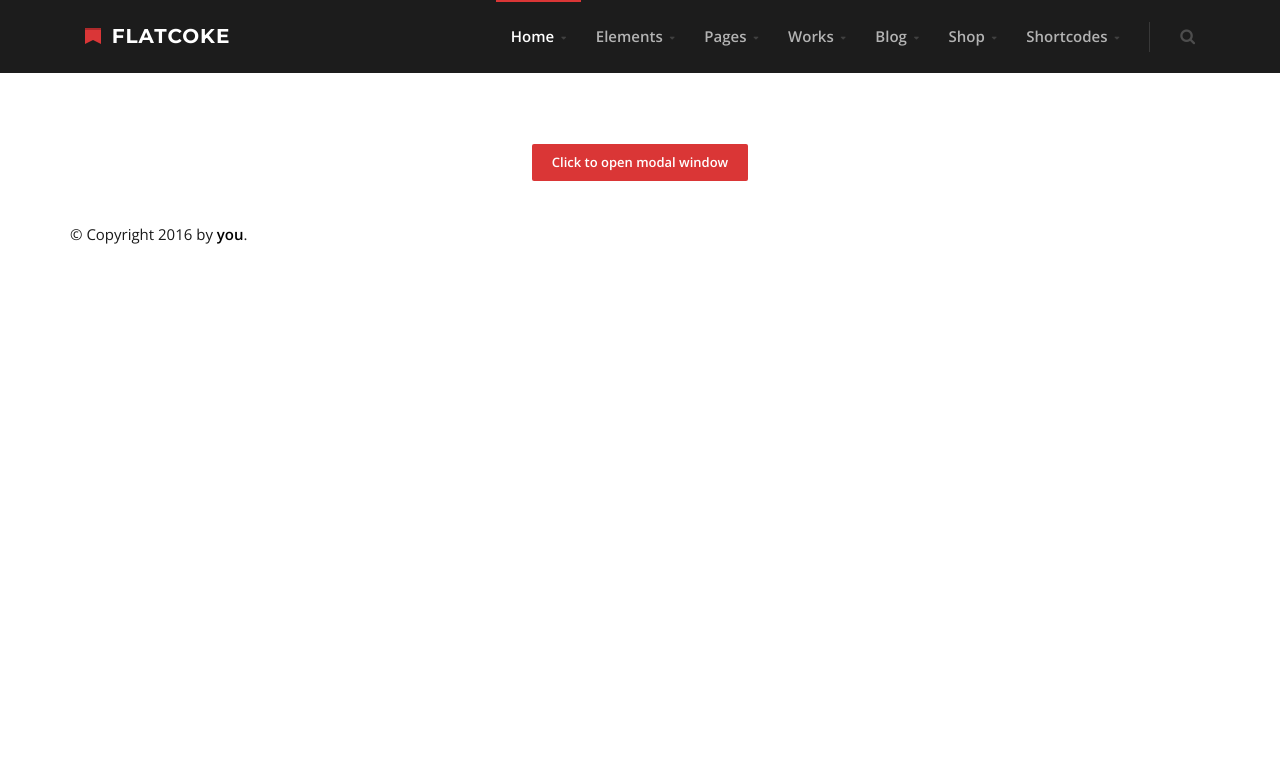
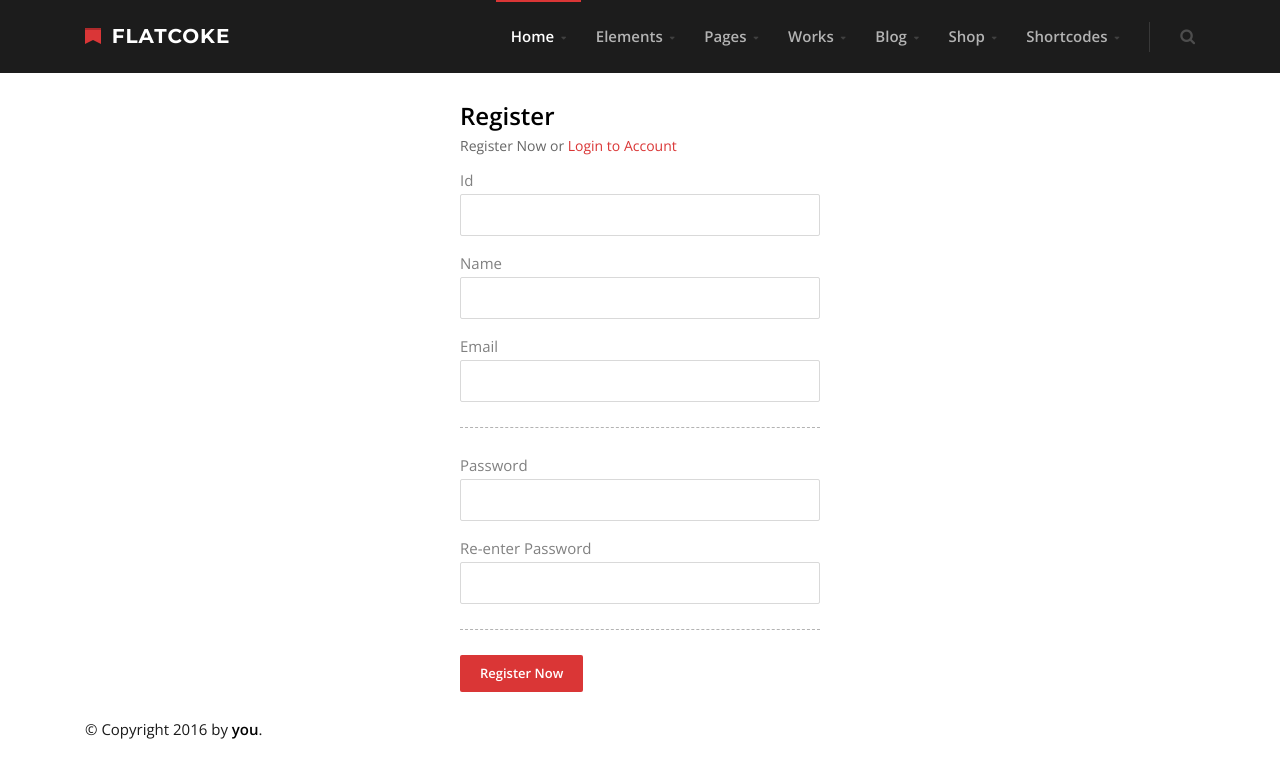
Before and after one commit to flatcoke/flask-structure, a Flask app: page /auth/signup/ in a window 1280 px wide. Shown: the top 778 px of the page. Run offline with Flask 2, Linux system fonts and the light colour scheme; some libraries are stand-ins or nearby versions.

Commit message:
fix template

```diff
--- a/app/templates/auth/signup.html
+++ b/app/templates/auth/signup.html
@@ -1,55 +1,26 @@
 {% include "header.html" %}
 {% block content %}
-    {% for message in form.username.errors %}
-        <div class="flash">{{ message }}</div>
-    {% endfor %}
-
-    {% for message in form.name.errors %}
-        <div class="flash">{{ message }}</div>
-    {% endfor %}
-
-    {% for message in form.email.errors %}
-        <div class="flash">{{ message }}</div>
-    {% endfor %}
-
-    {% for message in form.password.errors %}
-        <div class="flash">{{ message }}</div>
-    {% endfor %}
-
-    {% for message in form.confirm.errors %}
-        <div class="flash">{{ message }}</div>
-    {% endfor %}
+    <div>
+    </div>
     <!-- CONTAINER -->
-    <div class="container">
+    <div class="container pt">
     <div class="row">
         <div class="col-lg-4 col-md-6 col-sm-8 col-lg-offset-4 col-md-offset-3 col-sm-offset-2">
             <!-- CONTAINER -->
-                <div class="container text-center">
-                    <hr class="hr-nobg"/>
-                    <button type="button" class="btn btn-primary" data-toggle="modal" data-target="#register-modal">
-                        Click to open modal window
-                    </button>
-                    <hr class="hr-nobg"/>
-                </div>
-                <!-- /.container -->
-            </div>
-        </div>
-    </div>
-    <!-- Modal Register -->
-    <div class="modal fade" id="register-modal">
-        <div class="modal-dialog modal-sm">
-            <div class="modal-content">
-                <div class="modal-header">
-                    <button type="button" class="close" data-dismiss="modal"><i class="fa fa-times"></i></button>
-                    <h6 class="modal-title">Register Now</h6>
-                </div>
-                <div class="modal-body">
-                    <div class="modal-form">
-                        <p>Register Now or <a href="">Login to Account</a></p>
+            <div>
+                <h2>Register
+                    <small>Register Now or <a href="">Login to Account</a></small>
+                </h2>
                 <form action="{{ url_for('auth.signup') }}" method=post>
                     {{ form.hidden_tag() }}
                     <div class="form-group">
                         {{ form.username.label }}
+                        {% for message in form.username.errors %}
+                            <div class="flash font-varela">
+                                <i class="fa fa-times text-danger pb4"></i>
+                                {{ message }}
+                            </div>
+                        {% endfor %}
                         {{ form.username }}
                     </div>
                     <div class="form-group">
@@ -58,15 +29,33 @@
                     </div>
                     <div class="form-group">
                         {{ form.email.label }}
+                        {% for message in form.email.errors %}
+                            <div class="flash font-varela">
+                                <i class="fa fa-times text-danger pb4"></i>
+                                {{ message }}
+                            </div>
+                        {% endfor %}
                         {{ form.email }}
                     </div>
                     <hr class="hr-sm hr-stroke"/>
                     <div class="form-group">
                         {{ form.password.label }}
+                        {% for message in form.password.errors %}
+                            <div class="flash font-varela">
+                                <i class="fa fa-times text-danger pb4"></i>
+                                {{ message }}
+                            </div>
+                        {% endfor %}
                         {{ form.password }}
                     </div>
                     <div class="form-group">
                         {{ form.confirm.label }}
+                        {% for message in form.confirm.errors %}
+                            <div class="flash font-varela">
+                                <i class="fa fa-times text-danger pb4"></i>
+                                {{ message }}
+                            </div>
+                        {% endfor %}
                         {{ form.confirm }}
                     </div>
                     <hr class="hr-sm hr-stroke"/>
@@ -74,12 +63,10 @@
                         {{ form.submit(class_='btn btn-primary') }}
                     </div>
                 </form>
+                <!-- /.container -->
             </div>
         </div>
     </div>
-        </div>
-    </div>
-    <!-- /.container -->
 
 {% endblock %}
 
```
Lines whose indentation alone changed are shown as unchanged.
